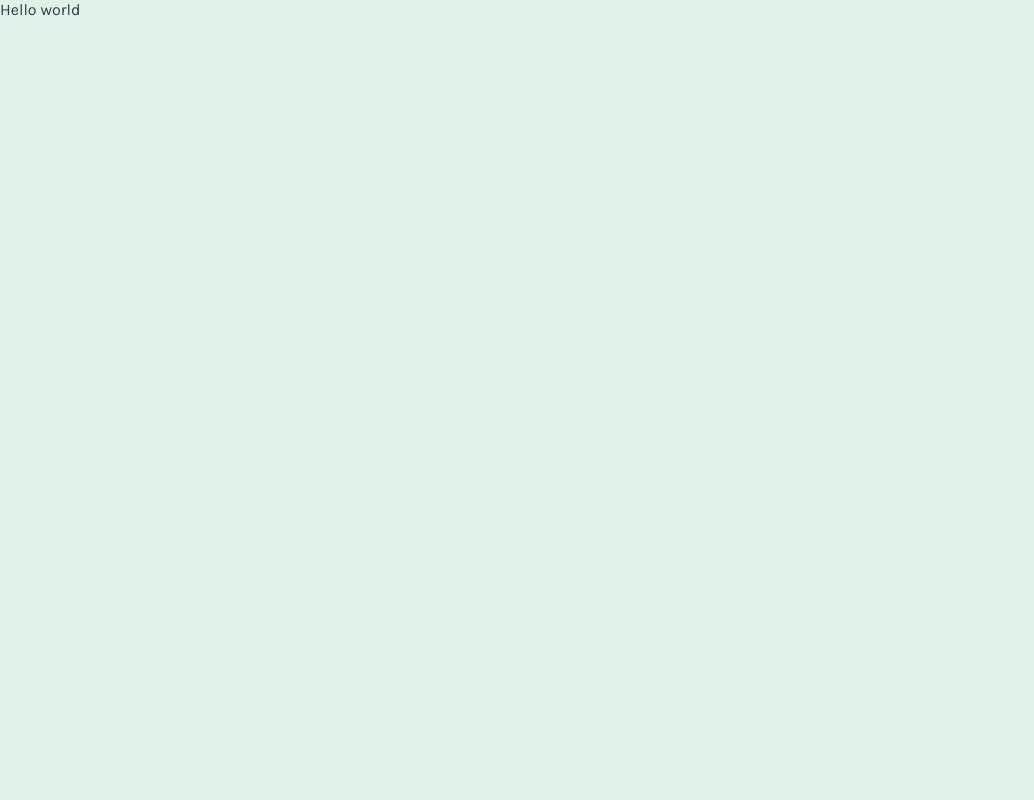
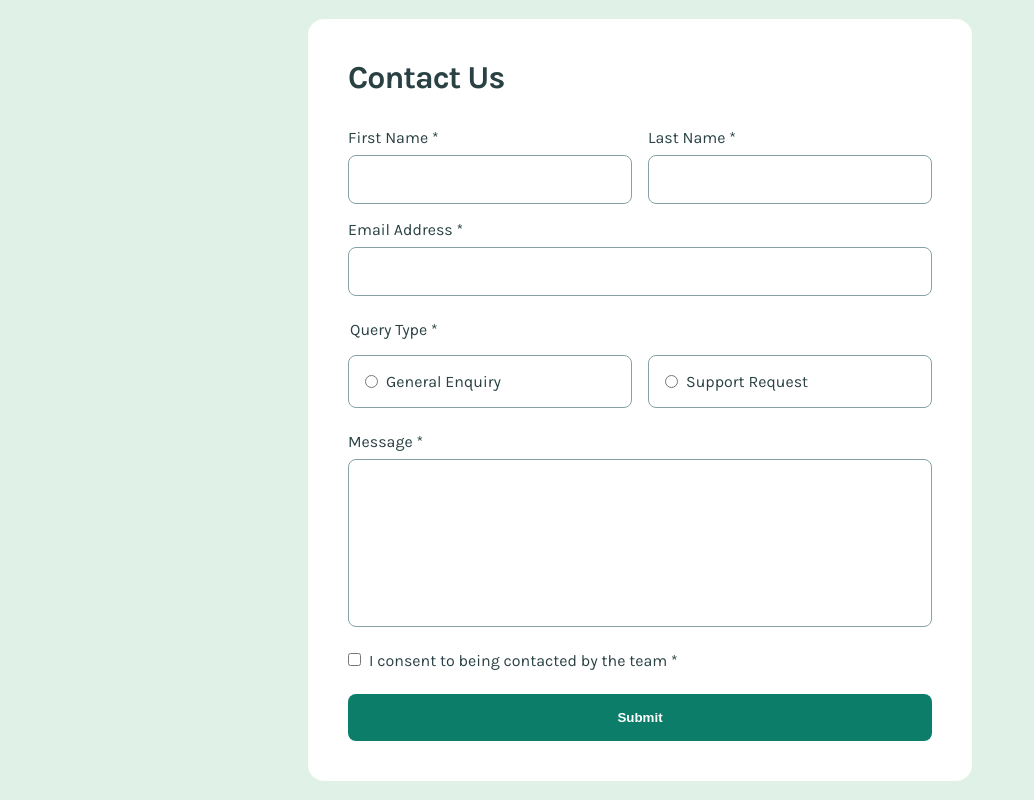
Before and after one commit to AjeaSmith/accessibility-form-vue, a Vue app: page / in a window 1280 px wide. Shown: the whole page, without its empty margins (0-1034 px from the left). Built offline with nearby package versions, Linux system fonts and the light colour scheme.

Commit message:
add html & styles

```diff
--- a/src/App.vue
+++ b/src/App.vue
@@ -1,15 +1,186 @@
 <script setup></script>
 
 <template>
-  <p>Hello world</p>
+  <!-- hi -->
+  <form action="#">
+    <div class="app-form">
+      <h1 class="heading">Contact Us</h1>
+      <fieldset>
+        <div class="form-group">
+          <div class="form-item" id="firstname">
+            <label for="firstName">First Name *</label>
+            <input autocomplete="off" required type="text" name="firstname" id="firstName" />
+          </div>
+          <div class="form-item" id="lastname">
+            <label for="lastName">Last Name *</label>
+            <input autocomplete="off" required type="text" name="lastName" id="lastName" />
+          </div>
+          <div class="form-item" id="email">
+            <label for="emailAdress">Email Address *</label>
+            <input autocomplete="off" required type="email" name="email" id="emailAdress" />
+          </div>
+        </div>
+      </fieldset>
+      <fieldset>
+        <legend>Query Type *</legend>
+        <div class="radio">
+          <div class="radio-group">
+            <div class="radio-item">
+              <input
+                autocomplete="off"
+                required
+                type="radio"
+                id="general"
+                name="type"
+                value="General Enquiry"
+              />
+              <label for="general">General Enquiry</label>
+            </div>
+            <div class="radio-item">
+              <input
+                autocomplete="off"
+                required
+                type="radio"
+                id="support"
+                name="type"
+                value="Support Request"
+              />
+              <label for="support">Support Request</label>
+            </div>
+          </div>
+        </div>
+      </fieldset>
+      <fieldset>
+        <div class="form-item">
+          <label for="message">Message *</label>
+          <textarea required name="message" id="message" rows="10" cols="30"></textarea>
+        </div>
+      </fieldset>
+      <fieldset>
+        <div class="terms">
+          <input
+            autocomplete="off"
+            required
+            type="checkbox"
+            id="terms"
+            name="terms"
+            value="Consent"
+          />
+          <label for="terms">I consent to being contacted by the team *</label>
+        </div>
+      </fieldset>
+      <button type="submit">Submit</button>
+    </div>
+  </form>
 </template>
 
 <style scoped>
+input[type='text'],
+input[type='email'],
+.radio-item,
+textarea {
+  padding: 1rem;
+  border-radius: 8px;
+  border: 1.3px solid var(--clr-green-500);
+}
+/* HOVER | ACTIVE | FOCUS */
+input[type='text']:hover,
+input[type='email']:hover,
+.radio-item:hover,
+textarea:hover {
+  cursor: pointer;
+  border: 1.4px solid var(--clr-green-600);
+}
+button:hover {
+  cursor: pointer;
+  background-color: var(--clr-green-900);
+}
+
+input[type='text']:focus-visible,
+input[type='email']:focus-visible,
+textarea:focus-visible {
+  outline: 1px solid var(--clr-green-600);
+}
+
+.radio-item:has(input:checked) {
+  background-color: var(--clr-green-200);
+  outline: 1px solid var(--clr-green-600);
+}
+
+form {
+  display: grid;
+  align-content: center;
+  max-width: 46rem;
+  margin-inline: auto;
+  padding-inline: 2.25rem;
+  height: 100vh;
+}
+
 .heading {
   font-size: 2rem;
   font-weight: 700;
   letter-spacing: -1px;
+  margin-bottom: 2rem;
 }
+.app-form {
+  border-radius: 1rem;
+  background-color: var(--clr-white);
+  padding: 2.5rem;
+
+  h1 {
+    margin-bottom: 2rem;
+  }
+}
+fieldset {
+  border: none;
+  padding: 0;
+  margin-bottom: 1.5rem;
+
+  label {
+    margin-bottom: 0.5rem;
+  }
+  legend {
+    margin-bottom: 1rem;
+  }
+
+  label[for='general'],
+  label[for='support'],
+  label[for='terms'] {
+    margin-bottom: 0;
+  }
+}
+
+.form-group {
+  display: grid;
+  grid-template-columns: 1fr;
+  grid-template-rows: auto;
+  gap: 1.5rem;
+}
+.form-item {
+  display: flex;
+  flex-direction: column;
+}
+
+.radio-group {
+  display: flex;
+  flex-direction: column;
+  gap: 1rem;
+
+  .radio-item {
+    display: flex;
+    align-items: center;
+    gap: 0.5rem;
+    padding: 1rem;
+    border-radius: 8px;
+  }
+}
+
+textarea {
+  resize: none;
+  padding: 0.5rem;
+  border-radius: 8px;
+}
+
 .text-md,
 .text-md-bold {
   font-size: 1.125rem;
@@ -18,4 +189,48 @@
 .text-md-bold {
   font-weight: 700;
 }
+
+.terms {
+  input {
+    margin-right: 0.5rem;
+  }
+}
+button {
+  width: 100%;
+  border: none;
+  padding: 1rem;
+  border-radius: 8px;
+  font-weight: bold;
+  color: var(--clr-white);
+  background-color: var(--clr-green-600);
+}
+
+@media (min-width: 37.5rem) {
+  .form-group {
+    display: grid;
+    grid-template-columns: 1fr 1fr;
+    grid-template-rows: auto;
+    grid-template-areas:
+      'first last'
+      'email email';
+    gap: 1rem;
+
+    #firstname {
+      grid-area: first;
+    }
+    #lastname {
+      grid-area: last;
+    }
+    #email {
+      grid-area: email;
+      column-span: 1/2;
+    }
+  }
+  .radio-group {
+    flex-direction: row;
+    .radio-item {
+      flex: 1;
+    }
+  }
+}
 </style>
```
